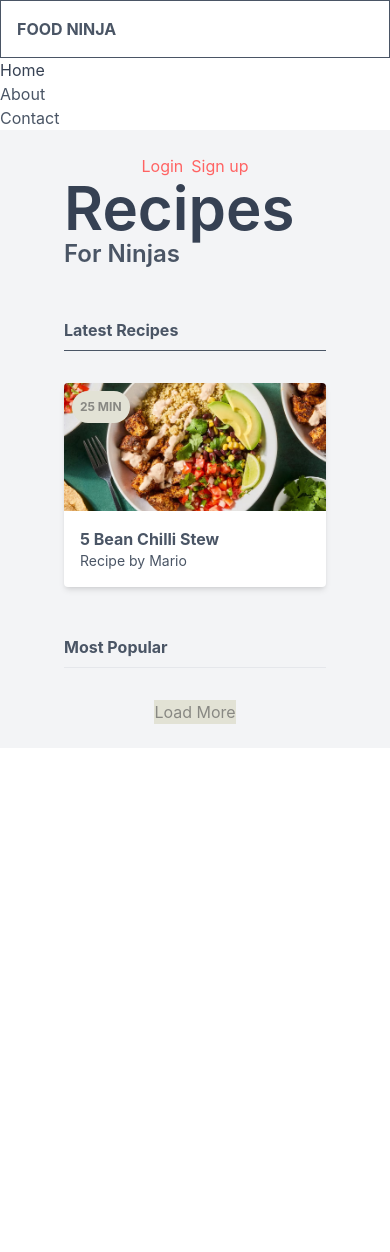
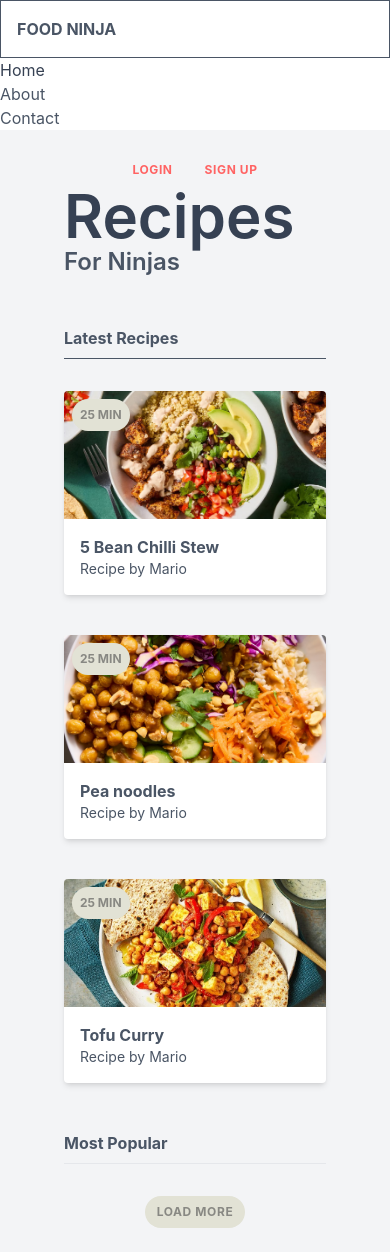
Before and after one commit to BwisterNova/recipes-ninjas, a React (Vite) app: page / in a window 390 px wide. Before the commit the page ends 844 px from the top, so only its background shows below. Built offline with nearby package versions, Linux system fonts and the light colour scheme.

Commit message:
Learing new styling methods and made some responsivness

```diff
--- a/src/components/ninjaRecipes.jsx
+++ b/src/components/ninjaRecipes.jsx
@@ -1,9 +1,13 @@
 import imgOne from "../assets/tofu.jpeg";
+import imgTwo from "../assets/pea.jpeg";
+import imgThree from "../assets/curry.jpeg";
 
 export default function NinjaRecipes() {
+  // array of object of cards will be here after learing the tutors method arrange the cards in arry of method way
+
   return (
-    <div className="text-gray-600 font-body">
-      <div>
+    <div className="text-gray-600 font-body grid md:grid-cols-3">
+      <div className="md:cols-span-1">
         <nav>
           <div>
             <h1 className="font-bold uppercase p-4 border-b border">
@@ -36,12 +40,15 @@ export default function NinjaRecipes() {
       </div>
 
       {/* Main  */}
-      <main className="px-16 py-6 bg-gray-100">
+      <main className="px-16 py-6 bg-gray-100 md:col-span-2">
         <div className="flex justify-center md:justify-end">
-          <a href="" className="text-primary">
+          <a href="" className="text-primary btn border-primary md:border-2">
             Login
           </a>
-          <a href="" className="text-primary ml-2">
+          <a
+            href=""
+            className="text-primary ml-2 btn border-primary md:border-2"
+          >
             Sign up
           </a>
         </div>
@@ -53,9 +60,9 @@ export default function NinjaRecipes() {
         <div>
           <h4 className="font-bold mt-12 pb-2 border-b">Latest Recipes</h4>
 
-          <div className="mt-8 ">
-            {/* cards */}
-            <div className="bg-white rounded overflow-hidden shadow-md relative">
+          <div className="mt-8 grid lg:grid-cols-3 gap-10 ">
+            {/* card 1 */}
+            <div className="card">
               <img
                 src={imgOne}
                 alt="Tofu Stir Fry"
@@ -68,7 +75,43 @@ export default function NinjaRecipes() {
                 </span>
               </div>
               {/* For badge */}
-              <div className="bg-secondary-100 text-secondary-200 uppercase text-xs font-bold rounded-full p-2 absolute top-0  ml-2 mt-2">
+              <div className="badge">
+                <span>25 min</span>
+              </div>
+            </div>
+            {/* card 2 */}
+            <div className="card">
+              <img
+                src={imgTwo}
+                alt="Pea"
+                className="w-full h-32 sm:h-48 object-cover"
+              />
+              <div className="m-4 ">
+                <span className="font-bold">Pea noodles</span>
+                <span className="block text-grey-500 text-sm">
+                  Recipe by Mario
+                </span>
+              </div>
+              {/* For badge */}
+              <div className="badge">
+                <span>25 min</span>
+              </div>
+            </div>
+            {/* card 3 */}
+            <div className="card">
+              <img
+                src={imgThree}
+                alt="curry"
+                className="w-full h-32 sm:h-48 object-cover"
+              />
+              <div className="m-4 ">
+                <span className="font-bold">Tofu Curry </span>
+                <span className="block text-grey-500 text-sm">
+                  Recipe by Mario
+                </span>
+              </div>
+              {/* For badge */}
+              <div className="badge">
                 <span>25 min</span>
               </div>
             </div>
@@ -82,7 +125,9 @@ export default function NinjaRecipes() {
           <div className="mt-8">{/* cards */}</div>
 
           <div className="flex justify-center">
-            <div className="bg-secondary-100 text-secondary-200">Load More</div>
+            <div className="bg-secondary-100 text-secondary-200 btn">
+              Load More
+            </div>
           </div>
         </div>
       </main>
--- a/src/index.css
+++ b/src/index.css
@@ -8,3 +8,15 @@
   --color-accent: #45b7d1;
   --font-family-body: "Nunito", sans-serif;
 }
+
+.card {
+  @apply bg-white rounded overflow-hidden shadow-md relative;
+}
+
+.badge {
+  @apply bg-secondary-100 text-secondary-200 uppercase text-xs font-bold rounded-full p-2 absolute top-0  ml-2 mt-2;
+}
+
+.btn {
+  @apply rounded-full py-2 px-3 uppercase text-xs font-bold cursor-pointer tracking-wider;
+}
```
